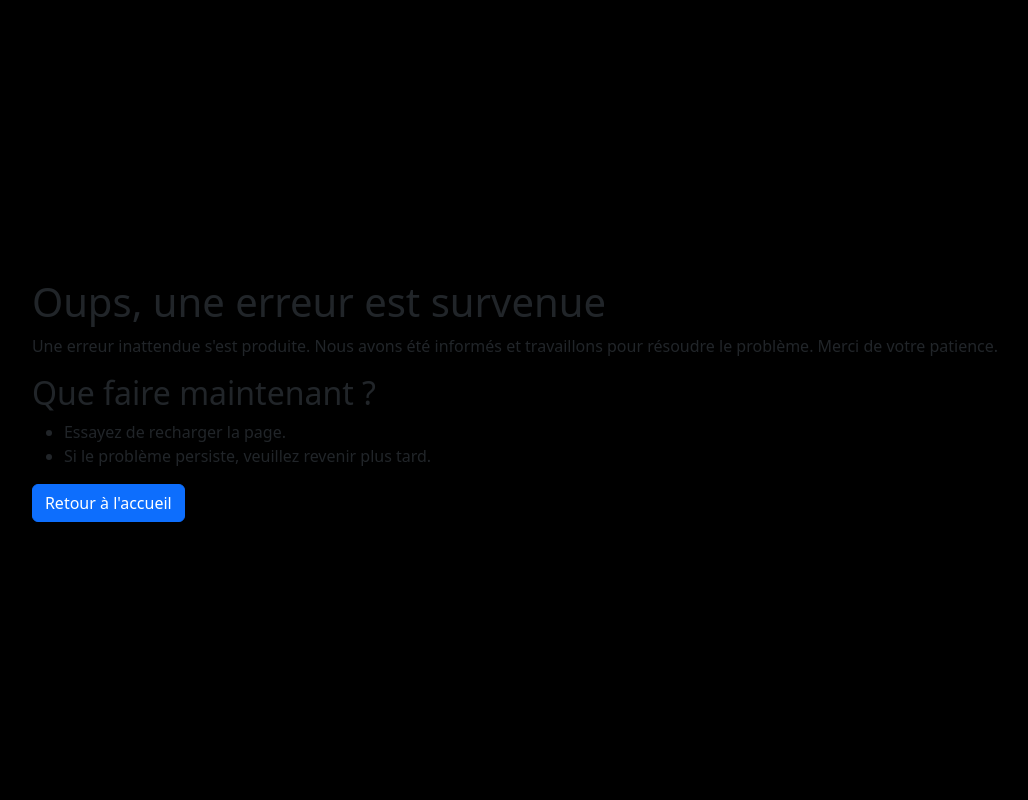
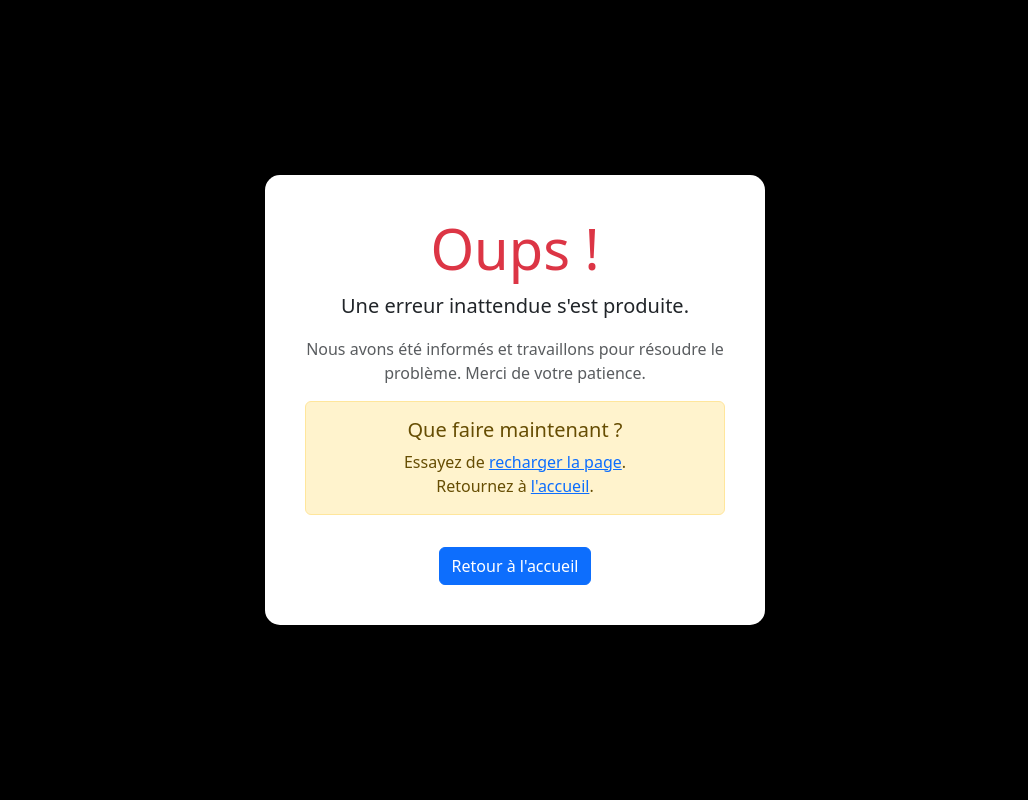
Before and after one commit to November304/sae-S6-coach, a Symfony app: template backend/templates/bundles/TwigBundle/Exception/error.html.twig in a window 1280 px wide. Shown: the whole page, without its empty margins (125-1153 px from the left). Run offline with Twig, Linux system fonts and the light colour scheme; the template is opened without the code that fills it, so the values that code supplies are empty; some libraries are stand-ins or nearby versions.

Commit message:
Fix erreurs et .env en prod

```diff
--- a/backend/templates/bundles/TwigBundle/Exception/error.html.twig
+++ b/backend/templates/bundles/TwigBundle/Exception/error.html.twig
@@ -3,18 +3,23 @@
 {% block title %}Erreur{% endblock %}
 
 {% block body %}
-    <div class="error-container">
-        <h1>Oups, une erreur est survenue</h1>
-        <p>Une erreur inattendue s'est produite. Nous avons été informés et travaillons pour résoudre le problème. Merci de votre patience.</p>
+    <div class="container d-flex flex-column align-items-center justify-content-center min-vh-100 text-center">
+        <div class="card shadow-lg p-4 border-0" style="max-width: 500px;">
+            <div class="card-body">
+                <h1 class="display-4 text-danger">Oups !</h1>
+                <p class="lead">Une erreur inattendue s'est produite.</p>
+                <p class="text-muted">Nous avons été informés et travaillons pour résoudre le problème. Merci de votre patience.</p>
 
-        <div class="error-details">
-            <h2>Que faire maintenant ?</h2>
-            <ul>
-                <li>Essayez de recharger la page.</li>
-                <li>Si le problème persiste, veuillez revenir plus tard.</li>
-            </ul>
+                <div class="alert alert-warning mt-3">
+                    <h5>Que faire maintenant ?</h5>
+                    <ul class="list-unstyled mb-0">
+                        <li><i class="bi bi-arrow-clockwise"></i> Essayez de <a href="javascript:location.reload()">recharger la page</a>.</li>
+                        <li><i class="bi bi-house-door"></i> Retournez à <a href="{{ path('app_home') }}">l'accueil</a>.</li>
+                    </ul>
+                </div>
+
+                <a href="{{ path('app_home') }}" class="btn btn-primary mt-3"><i class="bi bi-arrow-left-circle"></i> Retour à l'accueil</a>
+            </div>
         </div>
-
-        <a href="{{ path('app_home') }}" class="btn btn-primary">Retour à l'accueil</a>
     </div>
 {% endblock %}
```
Also changed, not shown: backend/templates/bundles/TwigBundle/Exception/error403.html.twig (+14 -4 lines), backend/templates/bundles/TwigBundle/Exception/error404.html.twig (+14 -4 lines), 1 other file.
